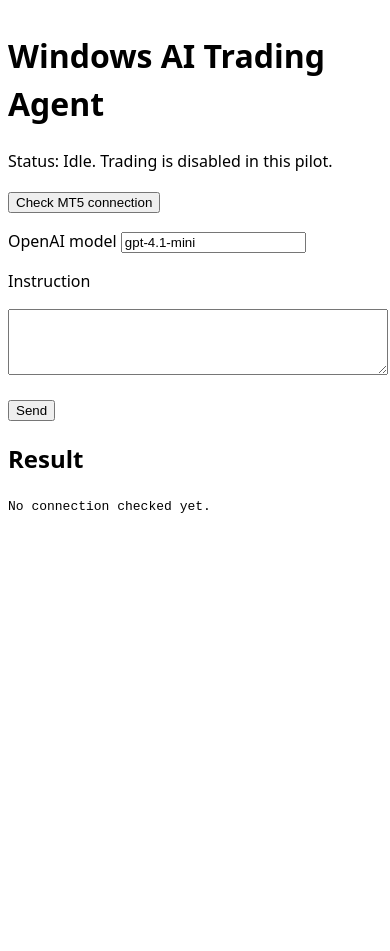
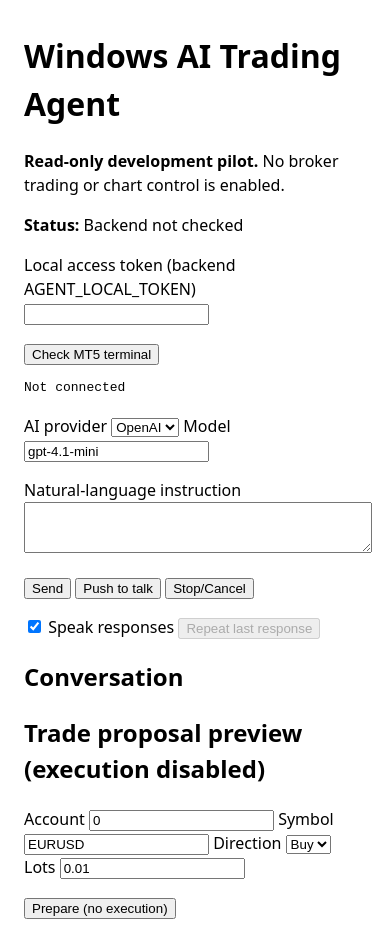
Before and after one commit to ekpeekpe/windows-ai-trading-agent, a React (Vite) app in the folder desktop/: page / in a window 390 px wide. Before the commit the page ends 844 px from the top, so only its background shows below. Built offline with nearby package versions, Linux system fonts and the light colour scheme.

Commit message:
Wire authenticated chat, microphone, speech and non-executable approval UI

```diff
--- a/desktop/src/main.tsx
+++ b/desktop/src/main.tsx
@@ -1,51 +1,155 @@
-import React, { useState } from 'react';
+import React, { useRef, useState } from 'react';
 import { createRoot } from 'react-dom/client';
 
 const API = '/api';
+type Proposal = { account: number; symbol: string; side: string; volume: string; stop_loss?: string | null; take_profit?: string | null };
+type Pending = { id: string; proposal: Proposal; status: string; execution_enabled: false };
+type ChatLine = { role: string; text: string };
+
 function App() {
+  const [localToken, setLocalToken] = useState('');
   const [model, setModel] = useState('gpt-4.1-mini');
   const [message, setMessage] = useState('');
-  const [reply, setReply] = useState('No connection checked yet.');
-  const [status, setStatus] = useState('Idle');
-  async function check() {
-    setStatus('Checking');
+  const [status, setStatus] = useState('Backend not checked');
+  const [terminal, setTerminal] = useState('Not connected');
+  const [lines, setLines] = useState<ChatLine[]>([]);
+  const [lastSpoken, setLastSpoken] = useState('');
+  const [busy, setBusy] = useState(false);
+  const [recording, setRecording] = useState(false);
+  const [speakReplies, setSpeakReplies] = useState(true);
+  const [pending, setPending] = useState<Pending | null>(null);
+  const [order, setOrder] = useState<Proposal>({ account: 0, symbol: 'EURUSD', side: 'buy', volume: '0.01' });
+  const abortRef = useRef<AbortController | null>(null);
+  const recorderRef = useRef<MediaRecorder | null>(null);
+  const streamRef = useRef<MediaStream | null>(null);
+  const chunksRef = useRef<Blob[]>([]);
+
+  function say(text: string) {
+    setLastSpoken(text);
+    if ('speechSynthesis' in window) {
+      window.speechSynthesis.cancel();
+      const utterance = new SpeechSynthesisUtterance(text);
+      utterance.rate = 1;
+      window.speechSynthesis.speak(utterance);
+    }
+  }
+  function stop() {
+    abortRef.current?.abort();
+    if (recorderRef.current?.state === 'recording') recorderRef.current.stop();
+    streamRef.current?.getTracks().forEach(t => t.stop());
+    window.speechSynthesis?.cancel();
+    setRecording(false); setBusy(false); setStatus('Client request stopped; any server call may still finish.');
+  }
+  async function api(path: string, opts: RequestInit = {}): Promise<any> {
+    const ctrl = new AbortController();
+    abortRef.current = ctrl;
     try {
-      const r = await fetch(API + '/terminal');
-      const j = await r.json();
-      setReply(JSON.stringify(j, null, 2));
-      setStatus(r.ok ? 'Terminal response received' : 'Disconnected');
-    } catch {
-      setStatus('Backend unavailable');
+      const headers = new Headers(opts.headers);
+      headers.set('x-agent-token', localToken);
+      if (opts.body && !(opts.body instanceof FormData)) headers.set('Content-Type', 'application/json');
+      const r = await fetch(API + path, { ...opts, headers, signal: ctrl.signal });
+      const response = await r.json();
+      if (!r.ok) throw new Error(String(response.detail || 'HTTP ' + r.status));
+      return response;
+    } finally { if (abortRef.current === ctrl) abortRef.current = null; }
+  }
+  async function checkTerminal() {
+    setStatus('Checking real terminal');
+    try {
+      const result = await api('/terminal');
+      setTerminal(JSON.stringify(result, null, 2));
+      if (result.account?.login) setOrder(x => ({ ...x, account: result.account.login }));
+      setStatus(result.connected ? 'MT5 connected' : 'MT5 disconnected');
+    } catch (e) {
+      setTerminal(String(e)); setStatus('MT5 unavailable');
     }
   }
   async function send(e: React.FormEvent) {
+    e.preventDefault(); if (busy || !message.trim()) return;
+    const prompt = message.trim(); setMessage(''); setBusy(true);
+    setLines(x => [...x, { role: 'You', text: prompt }]);
+    setStatus('Requesting AI response');
+    try {
+      const response = await api('/chat', { method: 'POST', body: JSON.stringify({ message: prompt, model }) });
+      setLines(x => [...x, { role: 'Assistant', text: response.answer }]);
+      setStatus('Response received');
+      if (speakReplies) say(response.answer);
+    } catch (e) {
+      const text = String(e); setLines(x => [...x, { role: 'Error', text }]);
+      setStatus('Request failed'); if (speakReplies) say('Request failed. ' + text);
+    } finally { setBusy(false); }
+  }
+  async function microphone() {
+    if (recording) { recorderRef.current?.stop(); setRecording(false); return; }
+    if (!navigator.mediaDevices?.getUserMedia || !('MediaRecorder' in window)) {
+      setStatus('Microphone recording is not supported by this webview'); return;
+    }
+    try {
+      const stream = await navigator.mediaDevices.getUserMedia({ audio: true });
+      streamRef.current = stream; chunksRef.current = [];
+      const mime = ['audio/webm', 'audio/mp4'].find(x => MediaRecorder.isTypeSupported(x));
+      if (!mime) throw new Error('No compatible microphone recording format');
+      const recorder = new MediaRecorder(stream, { mimeType: mime });
+      recorderRef.current = recorder;
+      recorder.ondataavailable = e => { if (e.data.size) chunksRef.current.push(e.data); };
+      recorder.onstop = async () => {
+        stream.getTracks().forEach(t => t.stop()); setRecording(false);
+        const audio = new Blob(chunksRef.current, { type: mime });
+        if (audio.size < 100) { setStatus('Recording was too short'); return; }
+        const form = new FormData(); form.append('audio', audio, 'speech.' + (mime === 'audio/mp4' ? 'm4a' : 'webm'));
+        setStatus('Sending microphone recording to OpenAI transcription');
+        try { const result = await api('/transcribe', { method:'POST', body:form });
+          setMessage(result.text); setStatus('Transcription ready to review; press Send to submit');
+        } catch (e) { setStatus('Transcription failed: ' + String(e)); }
+      };
+      recorder.start(); setRecording(true); setStatus('Microphone recording ACTIVE; press Stop Recording');
+    } catch (e) { setStatus('Microphone unavailable: ' + String(e)); streamRef.current?.getTracks().forEach(t=>t.stop()); }
+  }
+  async function prepare(e: React.FormEvent) {
     e.preventDefault();
-    setStatus('Asking AI provider');
+    try { const result = await api('/proposals', { method: 'POST', body: JSON.stringify(order) });
+      setPending(result); setStatus('Proposal prepared; not sent to broker');
+    } catch (e) { setStatus('Proposal refused: ' + String(e)); }
+  }
+  async function decision(approve: boolean) {
+    if (!pending) return;
     try {
-      const r = await fetch(API + '/chat', {
-        method: 'POST', headers: { 'Content-Type': 'application/json' },
-        body: JSON.stringify({message, model})
-      });
-      const j = await r.json();
-      setReply(j.answer || JSON.stringify(j));
-      setStatus(r.ok ? 'Response received' : 'Error');
-    } catch {
-      setReply('Backend unavailable. Start the Python service.');
-      setStatus('Error');
-    }
+      const result = await api('/proposals/' + pending.id + '/decision',
+        { method:'POST', body:JSON.stringify({ proposal:pending.proposal, approve }) });
+      setStatus(result.status + ' — no trade was executed'); setPending(null);
+      say(approve ? 'Proposal acknowledged. No trade was executed.' : 'Proposal rejected. No trade was executed.');
+    } catch (e) { setStatus('Decision failed: ' + String(e)); }
   }
-  return <main style={{maxWidth:760,margin:'2rem auto',fontFamily:'system-ui',lineHeight:1.5}}>
+  return <main style={{maxWidth:760,margin:'2rem auto',padding:'0 1rem',fontFamily:'system-ui',lineHeight:1.5}}>
     <h1>Windows AI Trading Agent</h1>
-    <p role="status">Status: {status}. Trading is disabled in this pilot.</p>
-    <button onClick={check}>Check MT5 connection</button>
+    <p><strong>Read-only development pilot.</strong> No broker trading or chart control is enabled.</p>
+    <p role="status" aria-live="polite"><strong>Status:</strong> {status}</p>
+    <p><label>Local access token (backend AGENT_LOCAL_TOKEN) <input type="password" autoComplete="off" value={localToken} onChange={e=>setLocalToken(e.target.value)} /></label></p>
+    <button type="button" onClick={checkTerminal}>Check MT5 terminal</button>
+    <pre style={{whiteSpace:'pre-wrap',overflowWrap:'anywhere'}} aria-label="Actual MT5 terminal status">{terminal}</pre>
     <form onSubmit={send}>
-      <p><label>OpenAI model <input value={model} onChange={e=>setModel(e.target.value)}/></label></p>
-      <p><label htmlFor="prompt">Instruction</label></p>
-      <textarea id="prompt" rows={4} style={{width:'100%'}} value={message}
-        onChange={e=>setMessage(e.target.value)} required/>
-      <p><button type="submit">Send</button></p>
+      <p><label>AI provider <select aria-label="AI provider"><option>OpenAI</option></select></label> <label>Model <input value={model} onChange={e=>setModel(e.target.value)} /></label></p>
+      <label htmlFor="instruction">Natural-language instruction</label>
+      <textarea id="instruction" rows={3} style={{width:'100%'}} value={message} onChange={e=>setMessage(e.target.value)} required />
+      <p><button type="submit" disabled={busy}>Send</button> <button type="button" onClick={microphone}>{recording ? 'Stop recording' : 'Push to talk'}</button> <button type="button" onClick={stop}>Stop/Cancel</button></p>
+      <p><label><input type="checkbox" checked={speakReplies} onChange={e=>setSpeakReplies(e.target.checked)} /> Speak responses</label> <button type="button" onClick={()=>say(lastSpoken)} disabled={!lastSpoken}>Repeat last response</button></p>
     </form>
-    <h2>Result</h2><pre style={{whiteSpace:'pre-wrap'}} aria-live="polite">{reply}</pre>
+    <section aria-label="Conversation history" aria-live="polite"><h2>Conversation</h2>
+      {lines.map((line,i)=><p key={i}><strong>{line.role}:</strong> {line.text}</p>)}
+    </section>
+    <section aria-label="Non-executable trade proposals"><h2>Trade proposal preview (execution disabled)</h2>
+      <form onSubmit={prepare}>
+        <label>Account <input type="number" value={order.account} onChange={e=>setOrder({...order,account:Number(e.target.value)})} required /></label>{' '}
+        <label>Symbol <input value={order.symbol} onChange={e=>setOrder({...order,symbol:e.target.value})} required /></label>{' '}
+        <label>Direction <select value={order.side} onChange={e=>setOrder({...order,side:e.target.value})}><option value="buy">Buy</option><option value="sell">Sell</option></select></label>{' '}
+        <label>Lots <input value={order.volume} onChange={e=>setOrder({...order,volume:e.target.value})} required /></label>
+        <p><button type="submit">Prepare (no execution)</button></p>
+      </form>
+      {pending && <div role="group" aria-label="Review exact proposal"><p><strong>Unverified proposal:</strong> {JSON.stringify(pending.proposal)}. This is not a broker-validated order.</p>
+        <button type="button" onClick={()=>decision(false)}>Reject proposal</button>{' '}
+        <button type="button" onClick={()=>decision(true)}>Acknowledge proposal — no trade</button>
+      </div>}
+    </section>
   </main>;
 }
 createRoot(document.getElementById('root')!).render(<App />);
```
